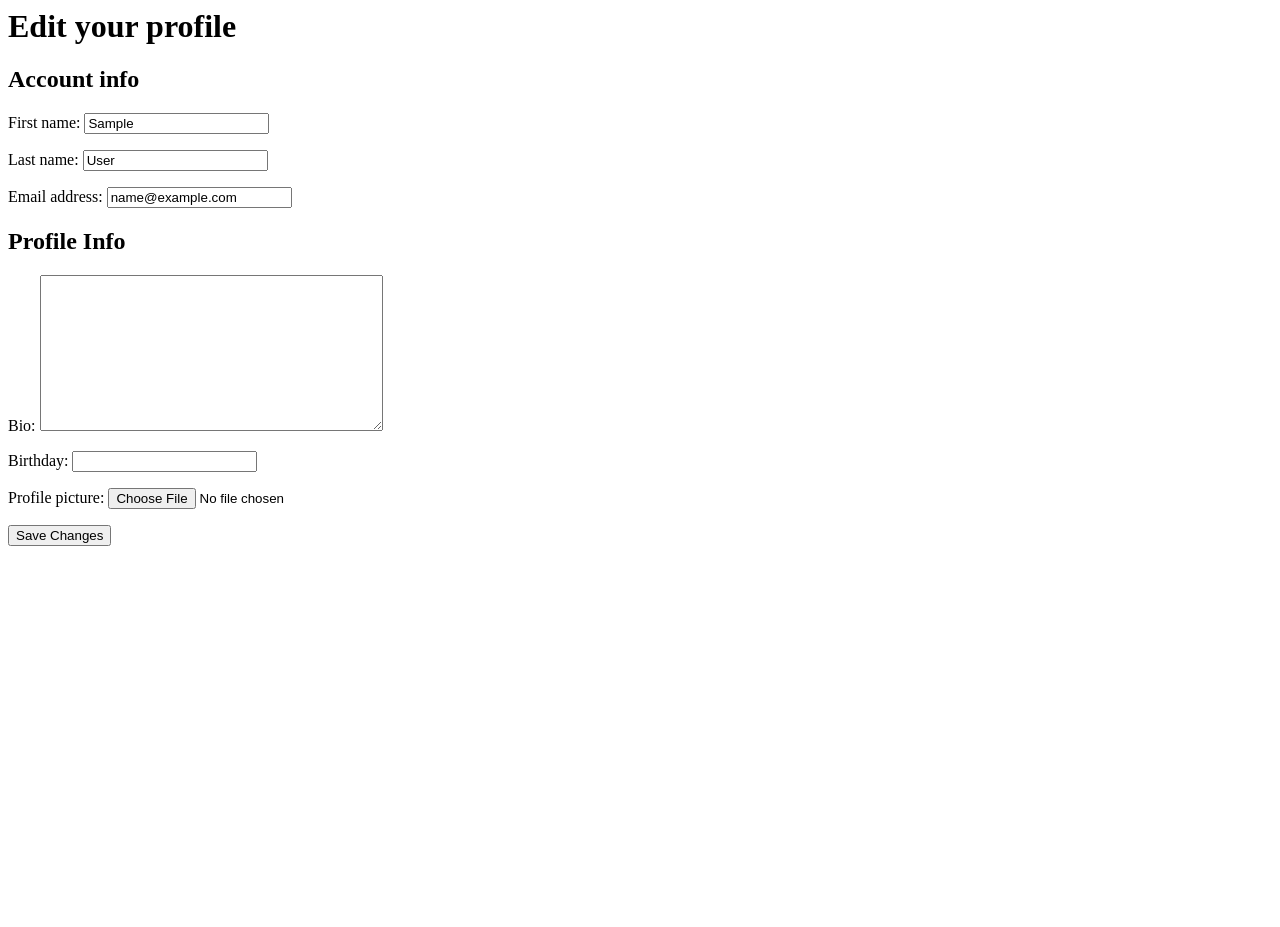
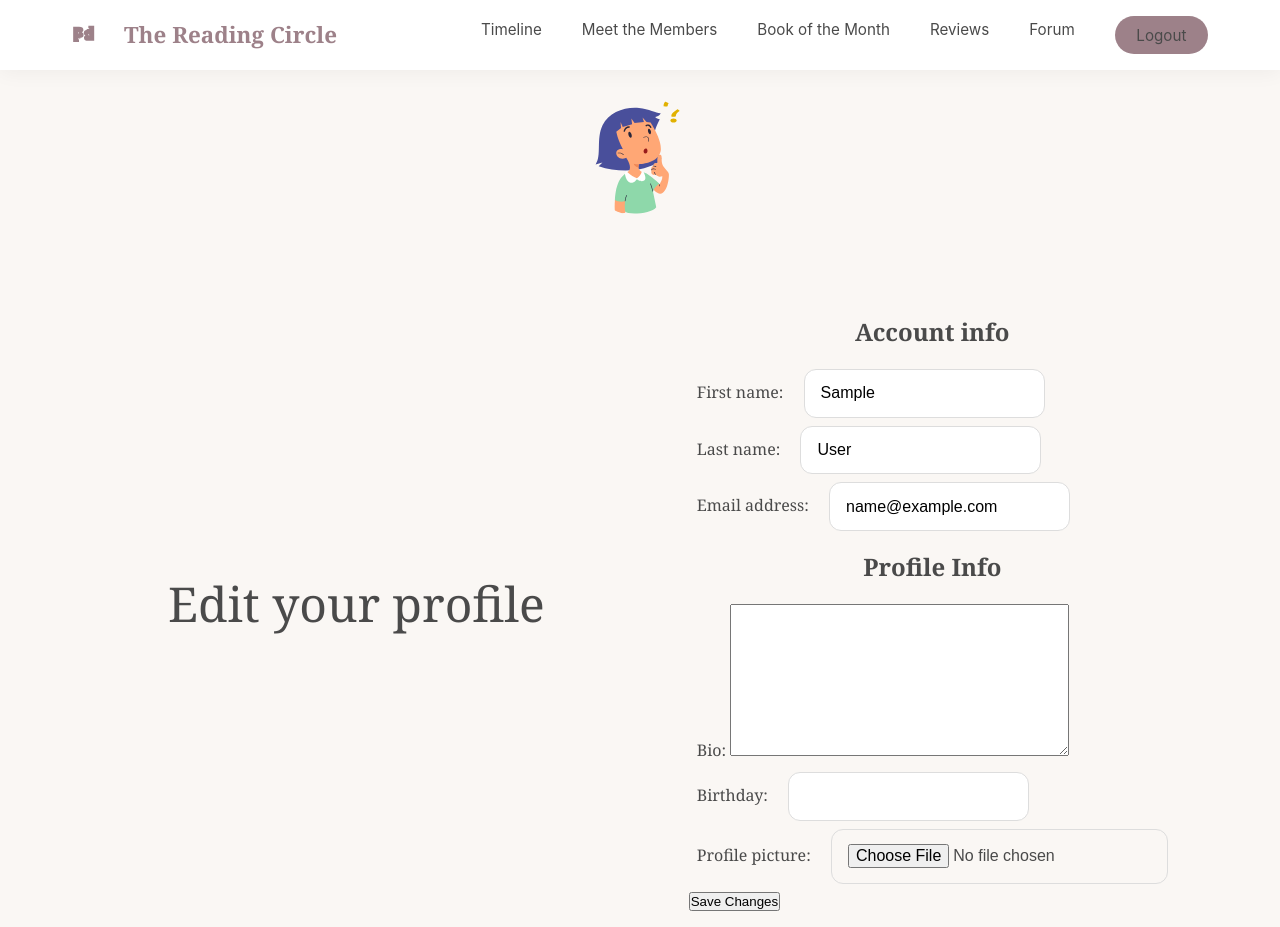
Before and after one commit to Nighttterrors/portfolio_site, a Django app: page /books/profile/edit/ in a window 1280 px wide. Before the commit the page ends 546 px from the top, so only its background shows below. Run offline with Django 4.2, Linux system fonts and the light colour scheme; the visitor is signed in with stand-in values (Sample User, id 1); data comes from the database, SQL or seed files in the repository.

Commit message:
added st yling to edit profile page

```diff
--- a/bookclub/static/bookclub/css/styles.css
+++ b/bookclub/static/bookclub/css/styles.css
@@ -375,6 +375,61 @@ body {
   font-family:
     -apple-system, BlinkMacSystemFont, "Segoe UI", sans-serif;
 }
+
+
+.profile-edit {
+  display: flex;
+  flex-direction: column;
+}
+.profile-edit-page {
+  margin: 1rem auto;
+  display: flex;
+  gap: 5rem;
+
+}
+.profile-edit-page p{
+  margin: .5rem
+}
+.profile-edit-page header{
+  align-content: center;
+  font-size: xxx-large;
+  margin: 4rem;
+}
+.profile-edit-page input{
+  margin: auto auto auto 1rem;
+  padding: 0.9rem 1rem;
+  border-radius: 12px;
+  border: 1px solid #ddd;
+  font-size: 1rem;
+  outline: none;
+}
+.profile-edit-title {
+  text-align:center;
+  font-size:x-large;
+  margin: 1rem;
+}
+.edit-profile-pic{
+  margin: 6rem auto 4rem auto;
+  border-radius: 50%;
+  object-fit: cover;
+  transition:
+    transform 0.3s ease,
+    box-shadow 0.3s ease;
+  cursor: pointer;
+}
+.edit-profile-pic:hover {
+  transform: scale(1.25);
+
+  box-shadow:
+    0 10px 25px rgba(0,0,0,0.15);
+}
+
+
+
+
+
+
+
 /* Modal */
 
 .modal-overlay {
--- a/bookclub/templates/bookclub/edit_profile.html
+++ b/bookclub/templates/bookclub/edit_profile.html
@@ -1,16 +1,132 @@
-<h1>Edit your profile</h1>
+{% load static %}
+
+<html lang="en">
+<head>
+  <meta charset="UTF-8">
+  <meta name="viewport" content="width=device-width, initial-scale=1.0">
+  <title>Profile Edit</title>
+  <link rel="stylesheet" href="{% static 'bookclub/css/styles.css' %}" type="text/css">
+  <link rel="icon" href="/favicon.ico">
+  <link rel="icon" href="{% static 'images/favicon.ico' %}">
+  <script src="{% static 'bookclub/js/scripts.js' %}" defer></script>
+</head>
+<body>
+
+{% if request.user.is_authenticated %}
+
+  <nav class="nav">
+    <div class="nav-container">
+      <a href="#" class="nav-logo">
+        <svg
+          width="28"
+          height="28"
+          viewBox="0 0 24 24"
+          fill="currentColor"
+          style="margin-right: 8px;"
+          >
+            <path d="M6.012 18h-5.012v-13h5.012c1.257 0 2.194.188 2.812.564.617.375.926 1.059.926 2.051 0 .518-.111.94-.334 1.264-.223.324-.527.565-.913.723.456.171.81.46 1.062.867s.378.889.378 1.447c0 .977-.316 1.656-.948 2.037-.632.381-1.623.572-2.973.572zm-.012-2v-3h.037c.622 0 1.045.076 1.27.229.224.152.336.425.336.817 0 .358-.127.619-.382.782-.255.164-.7.246-1.336.246h-.925zm0-5v-3h.037c.549 0 .925.064 1.128.193.203.128.305.354.305.677 0 .333-.11.573-.33.719-.22.146-.611.22-1.173.22h-.967zm8.012-7h5.012v13h-5.012c-1.257 0-2.194-.188-2.812-.564-.617-.375-.926-1.059-.926-2.051 0-.518.111-.94.334-1.264.223-.324.527-.565.913-.723-.456-.171-.81-.46-1.062-.867s-.378-.889-.378-1.447c0-.977.316-1.656.948-2.037.632-.381 1.623-.572 2.973-.572zm.012 2v3h-.037c-.622 0-1.045-.076-1.27-.229-.224-.152-.336-.425-.336-.817 0-.358.127-.619.382-.782.255-.164.7-.246 1.336-.246h.925zm0 5v3h-.037c-.549 0-.925-.064-1.128-.193-.203-.128-.305-.354-.305-.677 0-.333.11-.573.33-.719.22-.146.611-.22 1.173-.22h.967z"/>
+        </svg>
+        The Reading Circle
+      </a>
+<!--
+      {% if messages %}
+        {% for message in messages %}
+          <p>{{ message }}</p>
+        {% endfor %}
+      {% endif %} -->
+
+      <button
+        class="mobile-menu-btn"
+        onclick="toggleMobileMenu()">
+        <img
+          src="{% static 'bookclub/images/book-closed.svg' %}"
+          alt="Open Menu"
+          class="menu-icon closed-book"
+          id="closedBook"
+        >
+
+        <img
+          src="{% static 'bookclub/images/book-open.svg' %}"
+          alt="Close Menu"
+          class="menu-icon open-book"
+          id="openBook"
+        >
+      </button>
+      <ul class="nav-links" id="mobileMenu">
+
+        <li>
+          <a href="{% url 'timeline' %}">Timeline</a>
+        </li>
+        <li>
+          <a href="{% url 'members' %}">Meet the Members</a>
+        </li>
+
+        <li>
+          <a href="#book-of-the-month">Book of the Month</a>
+        </li>
+        <li>
+          <a href="#reviews">
+            Reviews
+          </a>
+        </li>
+        <li>
+          <a href="{% url 'forum'%}">
+            Forum
+          </a>
+        </li>
+        <li>
+          <form action="{% url 'logout' %}" method="POST" class="btn-primary">
+            {% csrf_token %}
+            <button type="submit" class="btn-text">Logout</button>
+          </form>
+        </li>
+      </ul>
+    </div>
+
+</nav>
+<div class="profile-edit">
+
+{% if request.user.profile.profile_picture %}
+    <img
+        src="{{ request.user.profile.profile_picture.url }}"
+        width="120"
+        height="120"
+        class="edit-profile-pic"
+        alt="Profile pic"
+    >
+    <!-- "border-radius: 50%; object-fit: cover;" -->
+{% else %}
+    <img
+        src="{% static 'bookclub/images/defaultusericon.svg' %}"
+        width="120"
+        height="120"
+        class="edit-profile-pic"
+        alt="default profile pic"
+    >
+{% endif %}
+
+<section class="profile-edit-page">
+
+
+    <header>Edit your profile</header>
 
 
 
     <form method="POST" enctype="multipart/form-data">
         {% csrf_token %}
 
-    <h2>Account info</h2>
+        <h2 class="profile-edit-title">Account info</h2>
         {{ user_form.as_p }}
 
 
-    <h2>Profile Info</h2>
+        <h2 class="profile-edit-title">Profile Info</h2>
         {{ profile_form.as_p }}
 
         <button type="submit">Save Changes</button>
     </form>
+
+{% endif %}
+</section>
+</div>
+</body>
+</html>
--- a/portfolio_site/settings.py
+++ b/portfolio_site/settings.py
@@ -28,7 +28,7 @@ BASE_DIR = Path(__file__).resolve().parent.parent
 SECRET_KEY = os.getenv("SECRET_KEY")
 #''
 # SECURtttTY WARNING: don't run with debug turned on in production!
-DEBUG = True
+DEBUG = False
 
 
 
```
Lines whose indentation alone changed are shown as unchanged.
